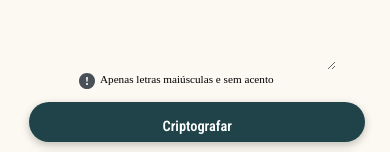
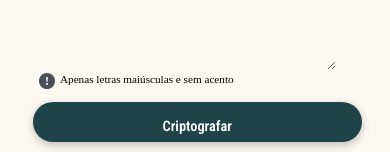
Before and after one commit to ThiaraFernandes/challengue-alura-oracle, a plain HTML site: page index.html in a window 390 px wide. Shown: the part 235-387 px from the top of the page. Drawn offline with Linux system fonts and the light colour scheme.

Commit message:
alterando o tamanho dos botões

```diff
--- a/src/css/responsible.css
+++ b/src/css/responsible.css
@@ -199,7 +199,7 @@
     }
     .container .info{
         font-size: .7rem;
-        margin-left: 0;
+        margin-left: -5rem;
     }
     .container__botoes{
         display: flex;
@@ -207,11 +207,12 @@
         align-items: center;
         gap: .1rem;
         margin-top: 0;
+        width: 95%;
 
     }
     .container .botoes__btn{
         height: 2.5rem;
-        width: 21rem;
+        width: 100%;
         font-size: .9rem;
 
     }
```
